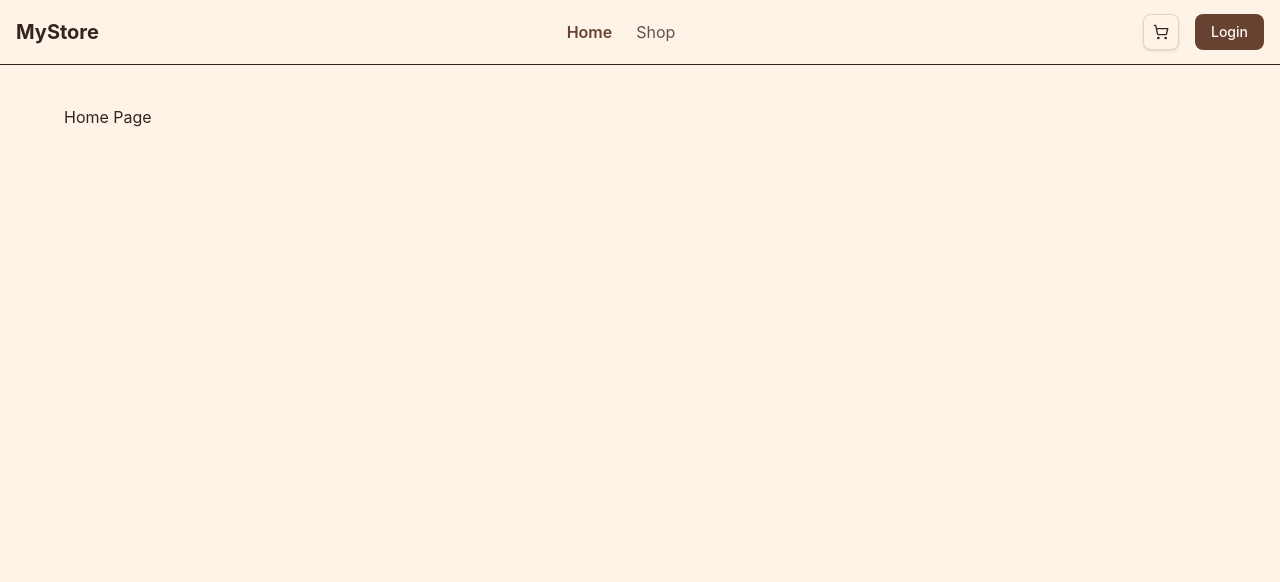
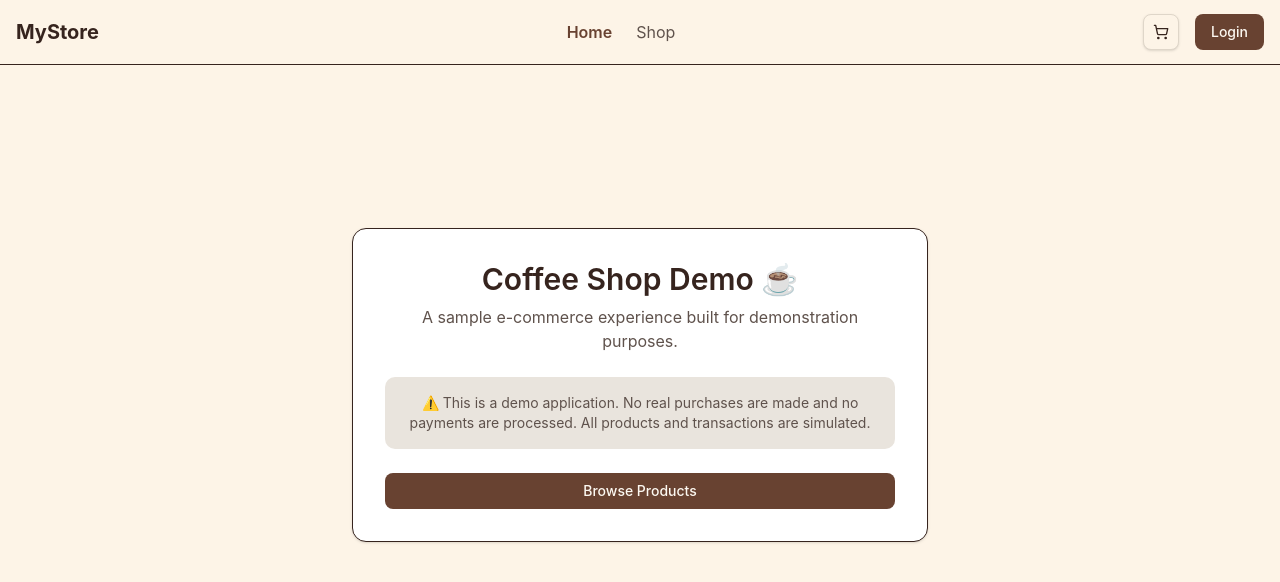
Before and after one commit to HystericLamp/ecommerce-javareact, a React (Vite) app in the folder ecommerce-front/: page / in a window 1280 px wide. Shown: the top 582 px of the page. Built offline with nearby package versions, Linux system fonts and the light colour scheme; no server answers.

Commit message:
Update Home.jsx

```diff
--- a/ecommerce-front/src/app/pages/Home.jsx
+++ b/ecommerce-front/src/app/pages/Home.jsx
@@ -1,14 +1,40 @@
 import React from "react";
 import { useNavigate } from "react-router-dom";
+import { Card } from "@/components/ui/card";
+import { Button } from "@/components/ui/button";
 
 const Home = () => {
     const navigate = useNavigate();
 
     return (
-        <div>
-            <h1>Home Page</h1>
+        <div className="flex items-center justify-center min-h-[70vh]">
+            <Card className="max-w-xl w-full p-8 text-center space-y-6">
+
+            <div className="space-y-2">
+                <h1 className="text-3xl font-semibold text-foreground">
+                Coffee Shop Demo ☕
+                </h1>
+                <p className="text-muted-foreground">
+                A sample e-commerce experience built for demonstration purposes.
+                </p>
+            </div>
+
+            <div className="bg-muted rounded-lg p-4 text-sm text-muted-foreground">
+                <p>
+                ⚠️ This is a demo application. No real purchases are made and no
+                payments are processed. All products and transactions are simulated.
+                </p>
+            </div>
+
+            <Button
+                className="w-full"
+                onClick={() => navigate("/shop")}
+            >
+                Browse Products
+            </Button>
+            </Card>
         </div>
-    );
+        );
 };
 
 export default Home;
```
